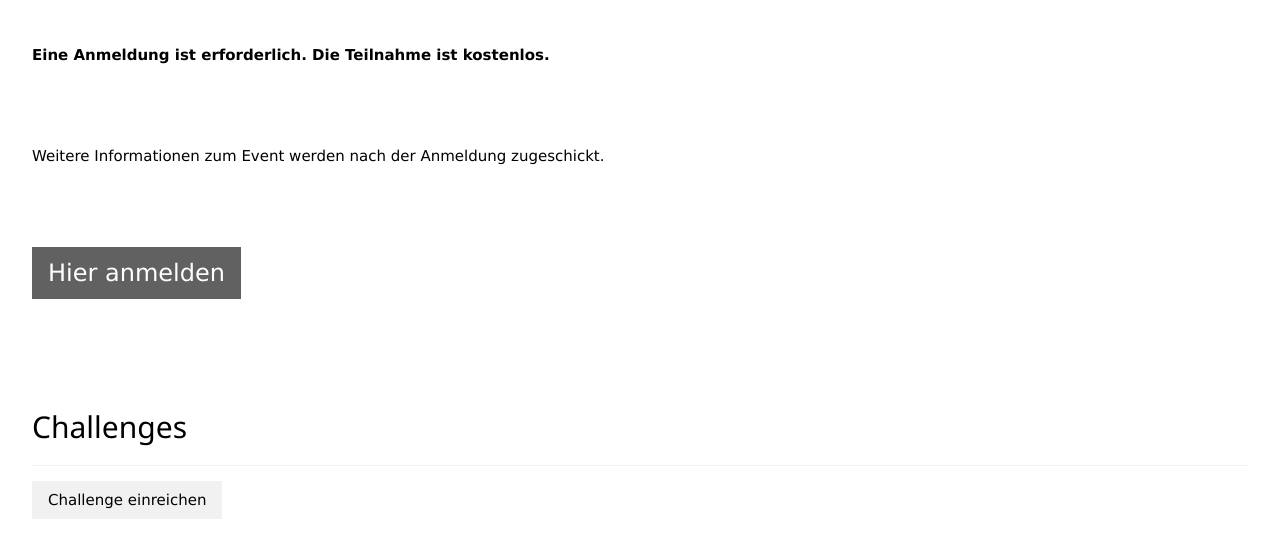
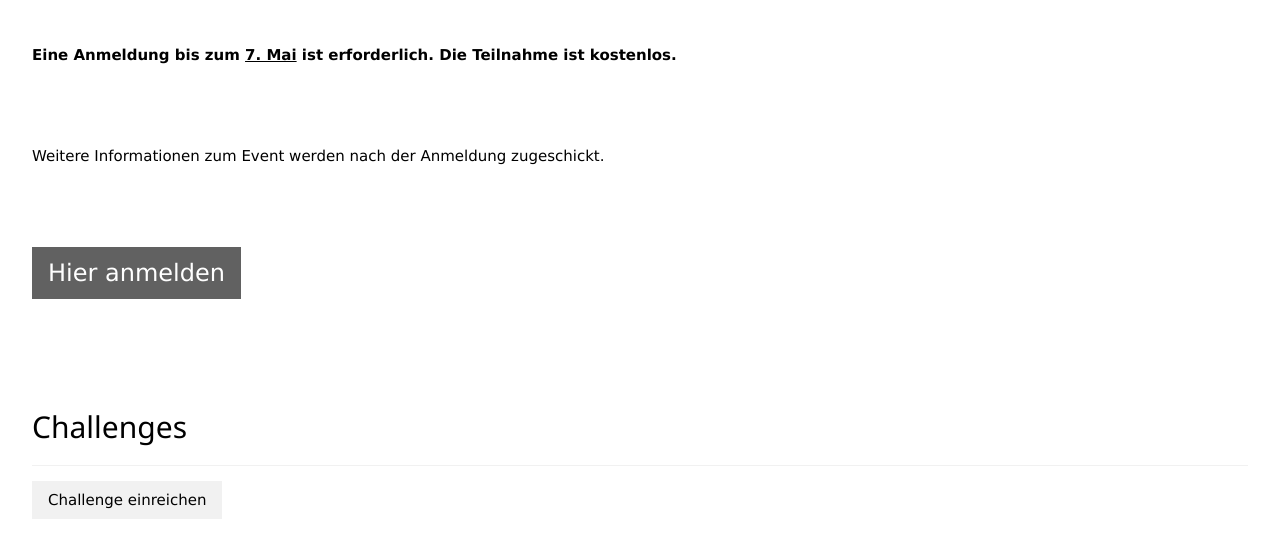
Before and after one commit to eclarasgsw/innovationhack-2023, a plain HTML site: page index.html in a window 1280 px wide. Shown: the part 1344-1878 px from the top of the page. Drawn offline with nearby package versions, Linux system fonts and the light colour scheme; grey boxes are pictures that could not be loaded.

Commit message:
Anmeldefrist

```diff
--- a/index.html
+++ b/index.html
@@ -73,7 +73,7 @@
     </div>
   </div>
 
-  <p class="w3-container w3-padding-32"><b>Eine Anmeldung ist erforderlich. Die Teilnahme ist kostenlos.</b></p>
+  <p class="w3-container w3-padding-32"><b>Eine Anmeldung bis zum <u>7. Mai</u> ist erforderlich. Die Teilnahme ist kostenlos.</b></p>
   <p class="w3-container w3-padding-32">Weitere Informationen zum Event werden nach der Anmeldung zugeschickt.</p>
 
 
```
